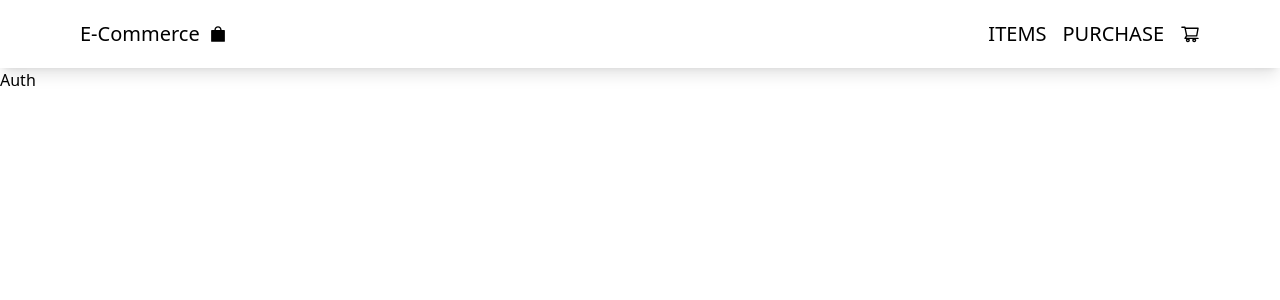
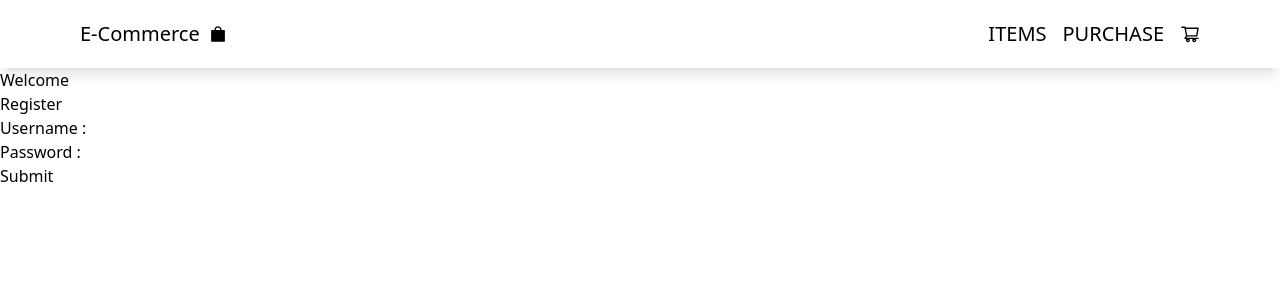
Before and after one commit to paresiqbal/mern-ecommerce, a React (Vite) app in the folder client/: page /auth in a window 1280 px wide. Shown: the top 300 px of the page. Built offline with nearby package versions, Linux system fonts and the light colour scheme.

Commit message:
Registration complete

```diff
--- /dev/null
+++ b/client/src/error.ts
@@ -0,0 +1,5 @@
+export enum UserErrors {
+  NO_USER_FOUND = "No user found",
+  WRONG_CREDENTIALS = "Wrong credentials",
+  USER_ALREADY_EXISTS = "User already exists",
+}
--- /dev/null
+++ b/client/src/pages/auth/Login.tsx
@@ -0,0 +1,56 @@
+// react
+import { useState, SyntheticEvent } from "react";
+import { UserErrors } from "@/error";
+
+// library
+import axios from "axios";
+
+export default function Login() {
+  const [username, setUsername] = useState("");
+  const [password, setPassword] = useState("");
+
+  const handleSubmit = async (e: SyntheticEvent) => {
+    e.preventDefault();
+
+    try {
+      await axios.post("http://localhost:3001/user/login", {
+        username,
+        password,
+      });
+      alert("Logined Successfully");
+    } catch (err) {
+      if (err?.response?.data?.type === UserErrors.USER_ALREADY_EXISTS) {
+        alert("User already exists");
+      } else {
+        alert("Something went wrong");
+      }
+    }
+  };
+
+  return (
+    <form action="submit" onSubmit={handleSubmit}>
+      <h2>Login</h2>
+      <div>
+        <label htmlFor="username">Username :</label>
+        <input
+          type="text"
+          name="username"
+          id="username"
+          value={username}
+          onChange={(e) => setUsername(e.target.value)}
+        />
+      </div>
+      <div>
+        <label htmlFor="password">Password :</label>
+        <input
+          type="password"
+          name="password"
+          id="password"
+          value={password}
+          onChange={(e) => setPassword(e.target.value)}
+        />
+      </div>
+      <button>Submit</button>
+    </form>
+  );
+}
--- /dev/null
+++ b/client/src/pages/auth/Register.tsx
@@ -0,0 +1,56 @@
+// react
+import { useState, SyntheticEvent } from "react";
+import { UserErrors } from "@/error";
+
+// library
+import axios from "axios";
+
+export default function Register() {
+  const [username, setUsername] = useState("");
+  const [password, setPassword] = useState("");
+
+  const handleSubmit = async (e: SyntheticEvent) => {
+    e.preventDefault();
+
+    try {
+      await axios.post("http://localhost:3001/user/register", {
+        username,
+        password,
+      });
+      alert("Registered Successfully");
+    } catch (err) {
+      if (err?.response?.data?.type === UserErrors.USER_ALREADY_EXISTS) {
+        alert("User already exists");
+      } else {
+        alert("Something went wrong");
+      }
+    }
+  };
+
+  return (
+    <form action="submit" onSubmit={handleSubmit}>
+      <h2>Register</h2>
+      <div>
+        <label htmlFor="username">Username :</label>
+        <input
+          type="text"
+          name="username"
+          id="username"
+          value={username}
+          onChange={(e) => setUsername(e.target.value)}
+        />
+      </div>
+      <div>
+        <label htmlFor="password">Password :</label>
+        <input
+          type="password"
+          name="password"
+          id="password"
+          value={password}
+          onChange={(e) => setPassword(e.target.value)}
+        />
+      </div>
+      <button>Submit</button>
+    </form>
+  );
+}
--- a/client/src/pages/auth/index.tsx
+++ b/client/src/pages/auth/index.tsx
@@ -1,3 +1,11 @@
+// sub pages
+import Register from "@/pages/auth/Register";
+
 export default function Auth() {
-  return <div>Auth</div>;
+  return (
+    <div>
+      <h1>Welcome </h1>
+      <Register />
+    </div>
+  );
 }
```
